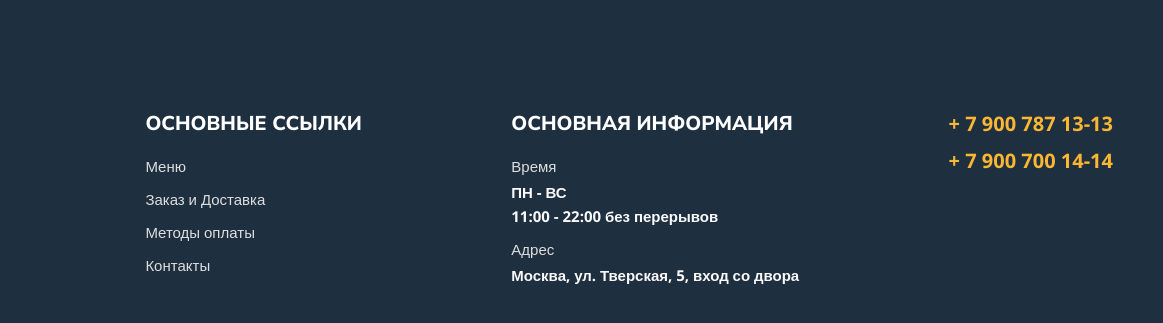
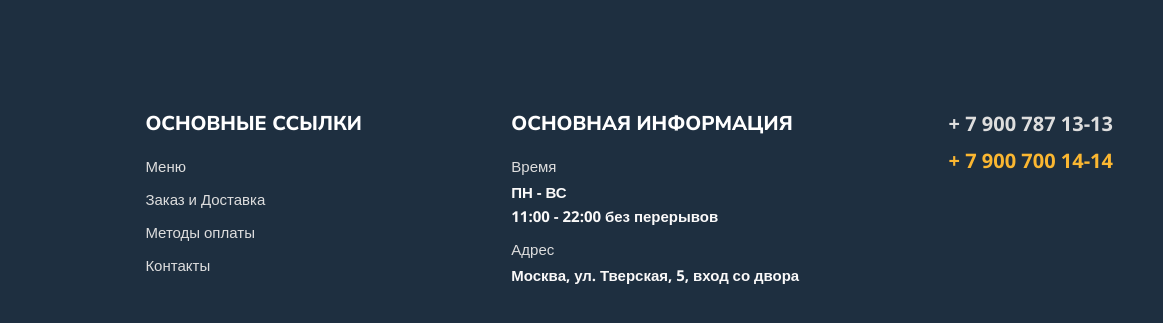
Before and after one commit to gudym53/Module01-Burger, a plain HTML site: page index.html in a window 1280 px wide. In both pictures the pointer is over the link "+ 7 900 787 13-13". Shown: the part 3344-3667 px from the top of the page, 117-1280 px from the left. Drawn offline with nearby package versions, Linux system fonts and the light colour scheme.

Commit message:
Update main.css

```diff
--- a/styles/main.css
+++ b/styles/main.css
@@ -399,6 +399,11 @@ header {
    margin-top: 0;
 }
 
+.footer-list-tel a:hover {
+   cursor: pointer;
+   color: #DEDEDE;
+}
+
 .footer-list {
    padding-left: 0;
    list-style-type: none;
```
